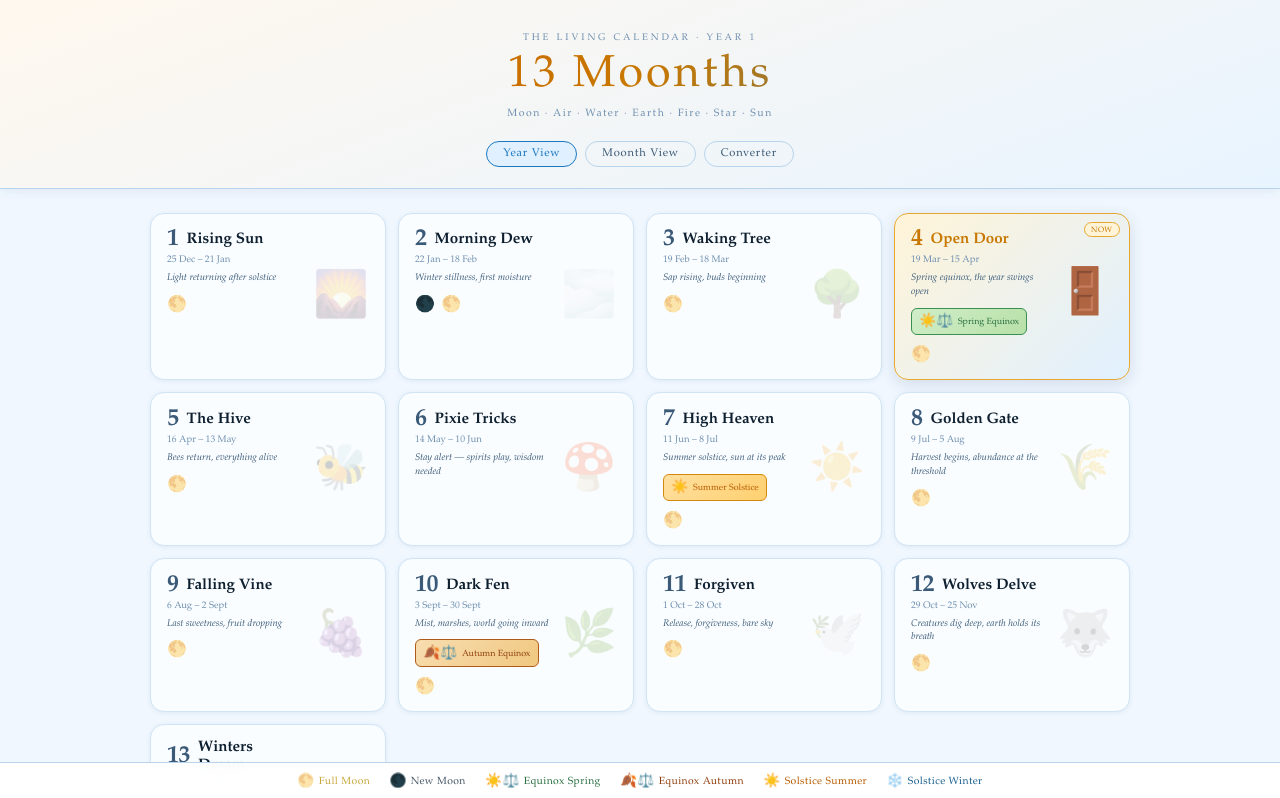
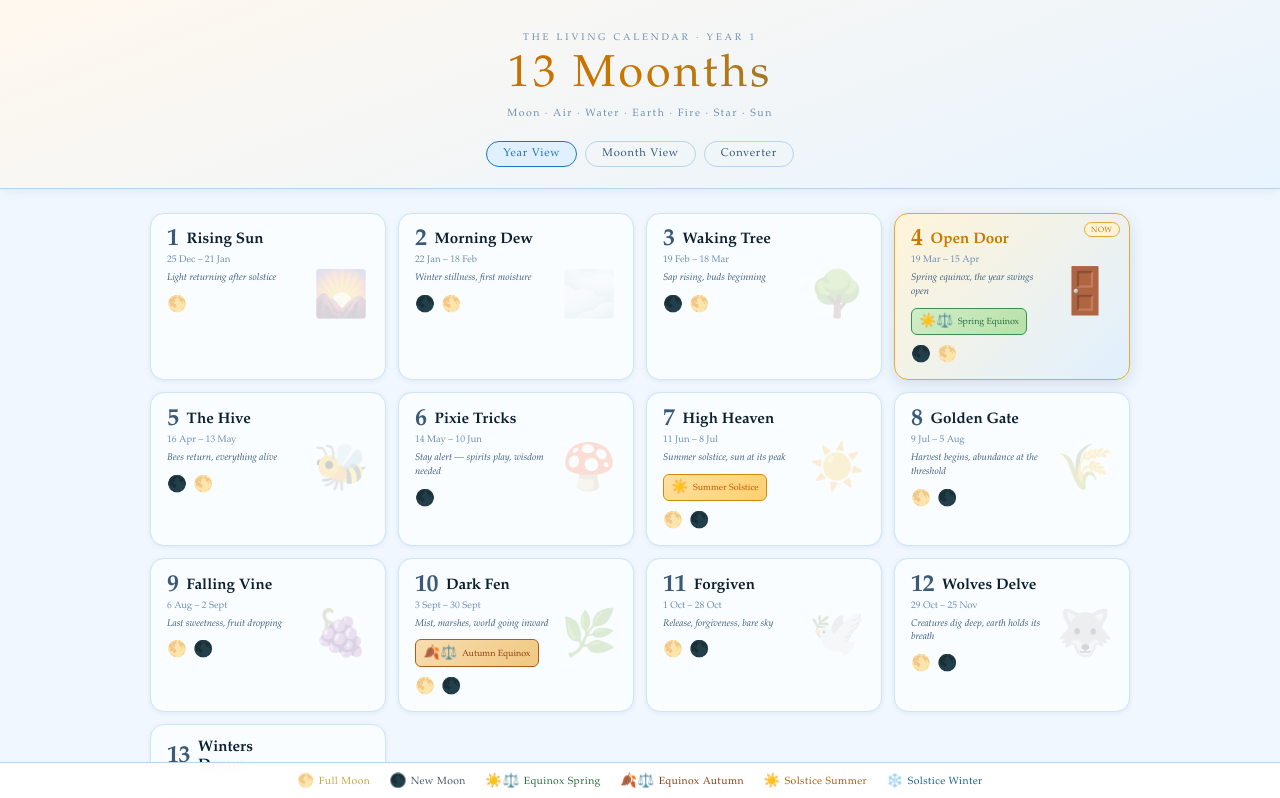
Before and after one commit to AeonReon/13-moonths, a React (Vite) app: page / in a window 1280 px wide. Shown: the top 798 px of the page. Built offline with nearby package versions, Linux system fonts and the light colour scheme.

Commit message:
Add all 2025 new moon dates
Only January was previously included. Added the remaining 11 new moon
dates (Feb–Dec 2025) so 🌑 now appears throughout the calendar year.

https://claude.ai/code/session_01WKcFDMBQDWy6CLUoRUgVGU

```diff
--- a/src/App.jsx
+++ b/src/App.jsx
@@ -54,19 +54,30 @@ const ASTRO_EVENTS = [
   { date:new Date(2025,0,13),  type:"full_moon",       label:"Full Moon" },
   { date:new Date(2025,0,29),  type:"new_moon",        label:"New Moon"  },
   { date:new Date(2025,1,12),  type:"full_moon",       label:"Full Moon" },
+  { date:new Date(2025,1,28),  type:"new_moon",        label:"New Moon"  },
   { date:new Date(2025,2,14),  type:"full_moon",       label:"Full Moon" },
   { date:new Date(2025,2,20),  type:"equinox_spring",  label:"Spring Equinox" },
+  { date:new Date(2025,2,29),  type:"new_moon",        label:"New Moon"  },
   { date:new Date(2025,3,13),  type:"full_moon",       label:"Full Moon" },
+  { date:new Date(2025,3,27),  type:"new_moon",        label:"New Moon"  },
   { date:new Date(2025,4,12),  type:"full_moon",       label:"Full Moon" },
+  { date:new Date(2025,4,26),  type:"new_moon",        label:"New Moon"  },
   { date:new Date(2025,5,11),  type:"full_moon",       label:"Full Moon" },
   { date:new Date(2025,5,21),  type:"solstice_summer", label:"Summer Solstice" },
+  { date:new Date(2025,5,25),  type:"new_moon",        label:"New Moon"  },
   { date:new Date(2025,6,10),  type:"full_moon",       label:"Full Moon" },
+  { date:new Date(2025,6,24),  type:"new_moon",        label:"New Moon"  },
   { date:new Date(2025,7,9),   type:"full_moon",       label:"Full Moon" },
+  { date:new Date(2025,7,23),  type:"new_moon",        label:"New Moon"  },
   { date:new Date(2025,8,7),   type:"full_moon",       label:"Full Moon" },
+  { date:new Date(2025,8,21),  type:"new_moon",        label:"New Moon"  },
   { date:new Date(2025,8,22),  type:"equinox_autumn",  label:"Autumn Equinox" },
   { date:new Date(2025,9,7),   type:"full_moon",       label:"Full Moon" },
+  { date:new Date(2025,9,21),  type:"new_moon",        label:"New Moon"  },
   { date:new Date(2025,10,5),  type:"full_moon",       label:"Full Moon" },
+  { date:new Date(2025,10,20), type:"new_moon",        label:"New Moon"  },
   { date:new Date(2025,11,4),  type:"full_moon",       label:"Full Moon" },
+  { date:new Date(2025,11,20), type:"new_moon",        label:"New Moon"  },
   { date:new Date(2025,11,21), type:"solstice_winter", label:"Winter Solstice" },
 ];
 
```
